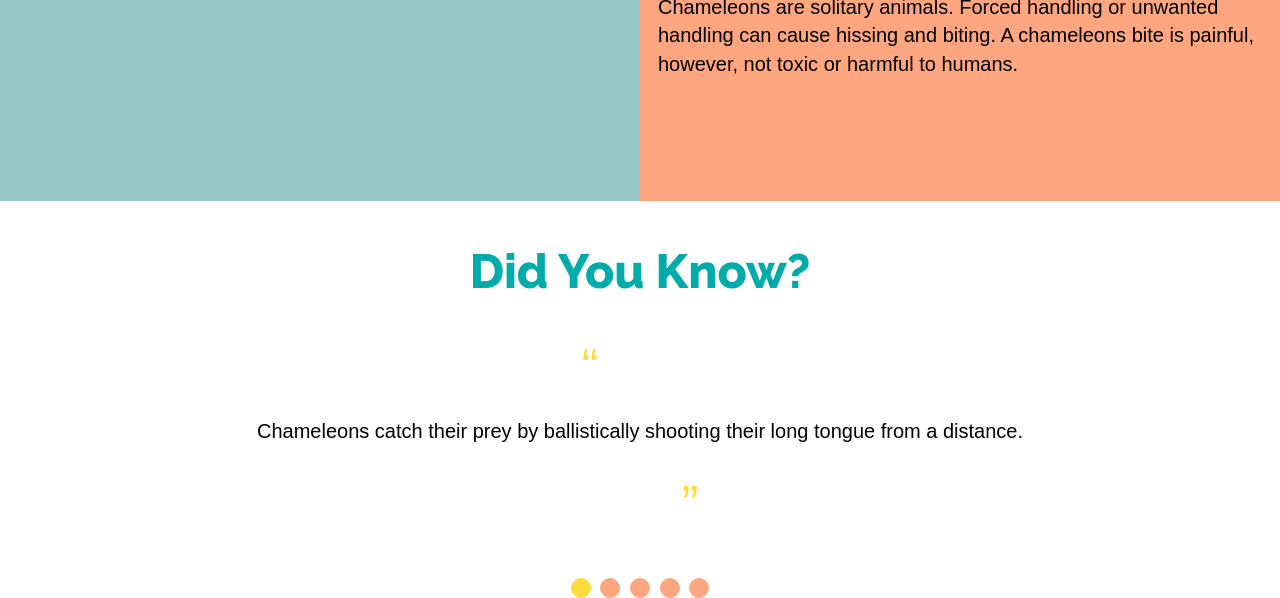
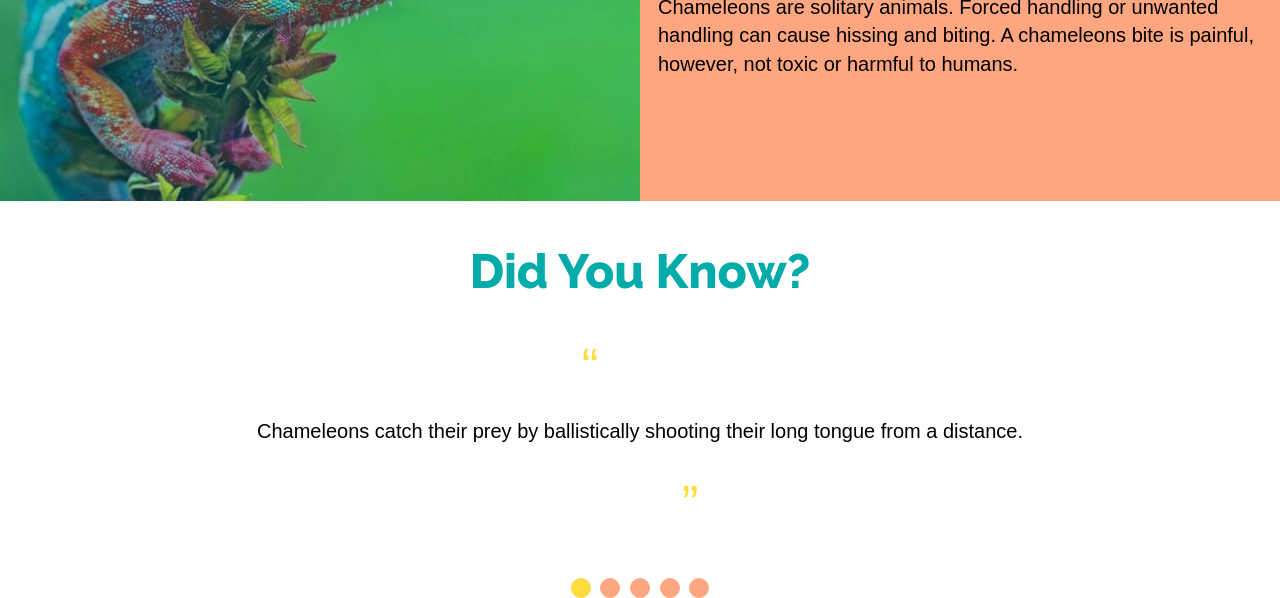
Before and after one commit to ClydeDz/clymate-themes-chameleon-nuget, a plain HTML site: page Src/Clymate.Themes.Chameleon/index.html in a window 1280 px wide. Shown: the part 502-1100 px from the top of the page. Drawn offline with Linux system fonts and the light colour scheme; the site is published under a folder, as on GitHub Pages, so addresses that start at the root find nothing; a web font is replaced by a local one.

```diff
--- a/Src/Clymate.Themes.Chameleon/Content/Modules/General/_containers.scss
+++ b/Src/Clymate.Themes.Chameleon/Content/Modules/General/_containers.scss
@@ -22,7 +22,7 @@
 }
 
 .ctn-secondary {
-    background: url('/Images/Banners/chameleon.jpg') no-repeat center;
+    background: url('../Images/Banners/chameleon.jpg') no-repeat center;
     background-size: cover;
     height: 100%;
 
```
Also changed, not shown: Src/Clymate.Themes.Chameleon/Content/Main.css, Src/Clymate.Themes.Chameleon/Content/Main.min.css, Src/Clymate.Themes.Chameleon/humans.txt, 1 other file.
